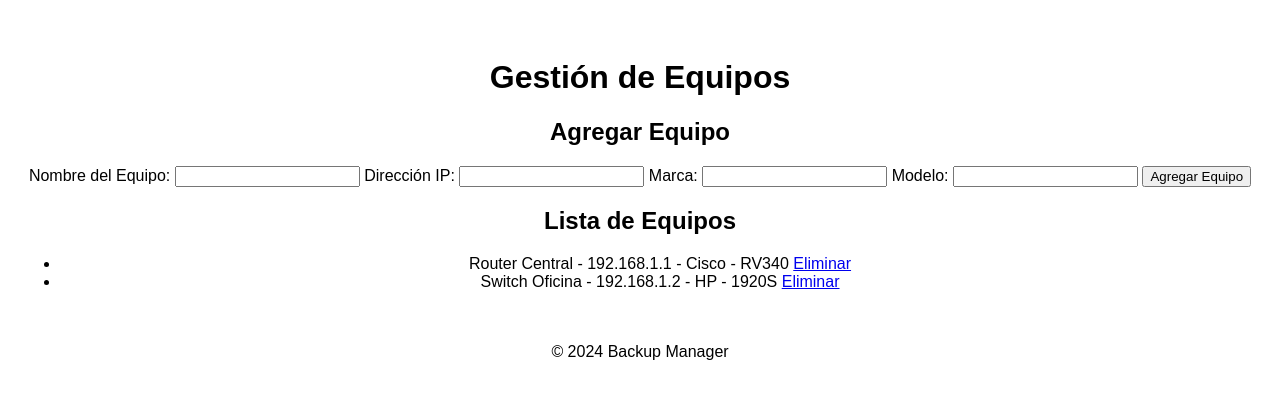
After one commit to Peripotec/backup, a Flask app: page /equipos in a window 1280 px wide. The commit adds this page. Shown: the top 399 px of the page. Run offline with Flask 3, Linux system fonts and the light colour scheme.

Commit message:
Corrección de rutas y validaciones en la gestión de equipos

```diff
--- a/app/app.py
+++ b/app/app.py
@@ -1,15 +1,62 @@
 # app/app.py
-from flask import Flask, render_template
+from flask import Flask, render_template, request, redirect, url_for
+import yaml
 
 app = Flask(__name__)
 
+# Ruta para cargar los equipos desde el archivo YAML
+def cargar_equipos():
+    try:
+        with open("app/data/equipos.yaml", "r") as file:
+            data = yaml.safe_load(file)
+            return data.get("equipos", [])
+    except FileNotFoundError:
+        return []
+
+# Ruta para guardar los equipos en el archivo YAML
+def guardar_equipos(equipos):
+    with open("app/data/equipos.yaml", "w") as file:
+        yaml.dump({"equipos": equipos}, file)
+
+# Página principal con redirección a la gestión de equipos
 @app.route("/")
 def index():
-    return render_template("index.html")
+    return redirect(url_for("equipos"))
 
-@app.route("/admin")
+# Página principal con el formulario y lista de equipos
+@app.route("/equipos")
+def equipos():
+    equipos = cargar_equipos()
+    return render_template("equipos.html", equipos=equipos)
+
+# Agregar un equipo al archivo YAML
+@app.route("/agregar_equipo", methods=["POST"])
+def agregar_equipo():
+    equipos = cargar_equipos()
+    nuevo_equipo = {
+        "nombre": request.form["nombre"],
+        "ip": request.form["ip"],
+        "marca": request.form["marca"],
+        "modelo": request.form["modelo"]
+    }
+    equipos.append(nuevo_equipo)
+    guardar_equipos(equipos)
+    return redirect(url_for("equipos"))
+
+# Eliminar un equipo
+@app.route("/eliminar_equipo/<int:index>")
+def eliminar_equipo(index):
+    equipos = cargar_equipos()
+    if 0 <= index < len(equipos):
+        del equipos[index]
+        guardar_equipos(equipos)
+    return redirect(url_for("equipos"))
+
+# NUEVO: Definir una ruta de administración para evitar errores
+@app.route("/admin_dashboard")
 def admin_dashboard():
-    return "<h2>Panel de Administración</h2>"
+    return "<h1>Panel de Administración en Construcción</h1>"
 
+# Punto de entrada del servidor Flask
 if __name__ == "__main__":
     app.run(host="0.0.0.0", port=5000)
--- /dev/null
+++ b/app/data/equipos.yaml
@@ -0,0 +1,9 @@
+equipos:
+  - nombre: Router Central
+    ip: 192.168.1.1
+    marca: Cisco
+    modelo: RV340
+  - nombre: Switch Oficina
+    ip: 192.168.1.2
+    marca: HP
+    modelo: 1920S
--- a/app/templates/base.html
+++ b/app/templates/base.html
@@ -1,24 +1,22 @@
-<!-- app/templates/base.html -->
 <!DOCTYPE html>
 <html lang="es">
 <head>
     <meta charset="UTF-8">
     <meta name="viewport" content="width=device-width, initial-scale=1.0">
-    <title>Backup Manager</title>
+    <title>Sistema de Gestión de Backups</title>
     <link rel="stylesheet" href="{{ url_for('static', filename='css/styles.css') }}">
 </head>
 <body>
-    <header>
-        <nav>
-            <a href="{{ url_for('index') }}">Inicio</a>
-            <a href="{{ url_for('admin_dashboard') }}">Administración</a>
-        </nav>
-    </header>
+    <nav>
+        <a href="{{ url_for('index') }}">Inicio</a>
+        <a href="{{ url_for('equipos') }}">Gestión de Equipos</a>
+        <a href="{{ url_for('admin_dashboard') }}">Administración</a>
+    </nav>
     <main>
         {% block content %}{% endblock %}
     </main>
     <footer>
-        <p>&copy; 2024 Backup Manager</p>
+        <p>© 2024 Backup Manager</p>
     </footer>
 </body>
 </html>
--- /dev/null
+++ b/app/templates/equipos.html
@@ -0,0 +1,27 @@
+{% extends "base.html" %}
+
+{% block content %}
+<h1>Gestión de Equipos</h1>
+
+<h2>Agregar Equipo</h2>
+<form action="/agregar_equipo" method="POST">
+    <label for="nombre">Nombre del Equipo:</label>
+    <input type="text" name="nombre" required>
+    <label for="ip">Dirección IP:</label>
+    <input type="text" name="ip" required>
+    <label for="marca">Marca:</label>
+    <input type="text" name="marca" required>
+    <label for="modelo">Modelo:</label>
+    <input type="text" name="modelo" required>
+    <button type="submit">Agregar Equipo</button>
+</form>
+
+<h2>Lista de Equipos</h2>
+<ul>
+    {% for equipo in equipos %}
+        <li>{{ equipo.nombre }} - {{ equipo.ip }} - {{ equipo.marca }} - {{ equipo.modelo }}
+            <a href="/eliminar_equipo/{{ loop.index0 }}">Eliminar</a>
+        </li>
+    {% endfor %}
+</ul>
+{% endblock %}
```
